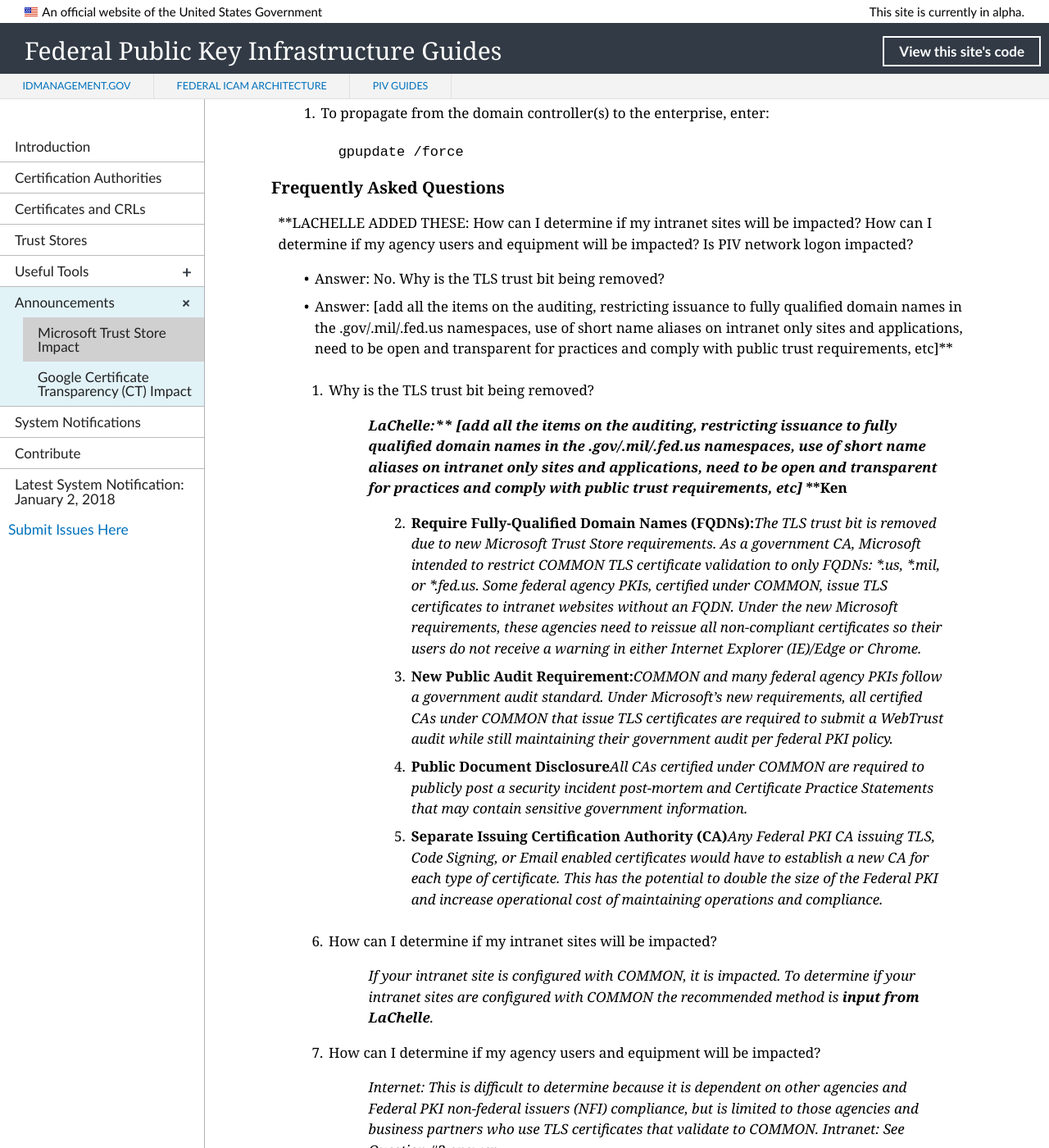
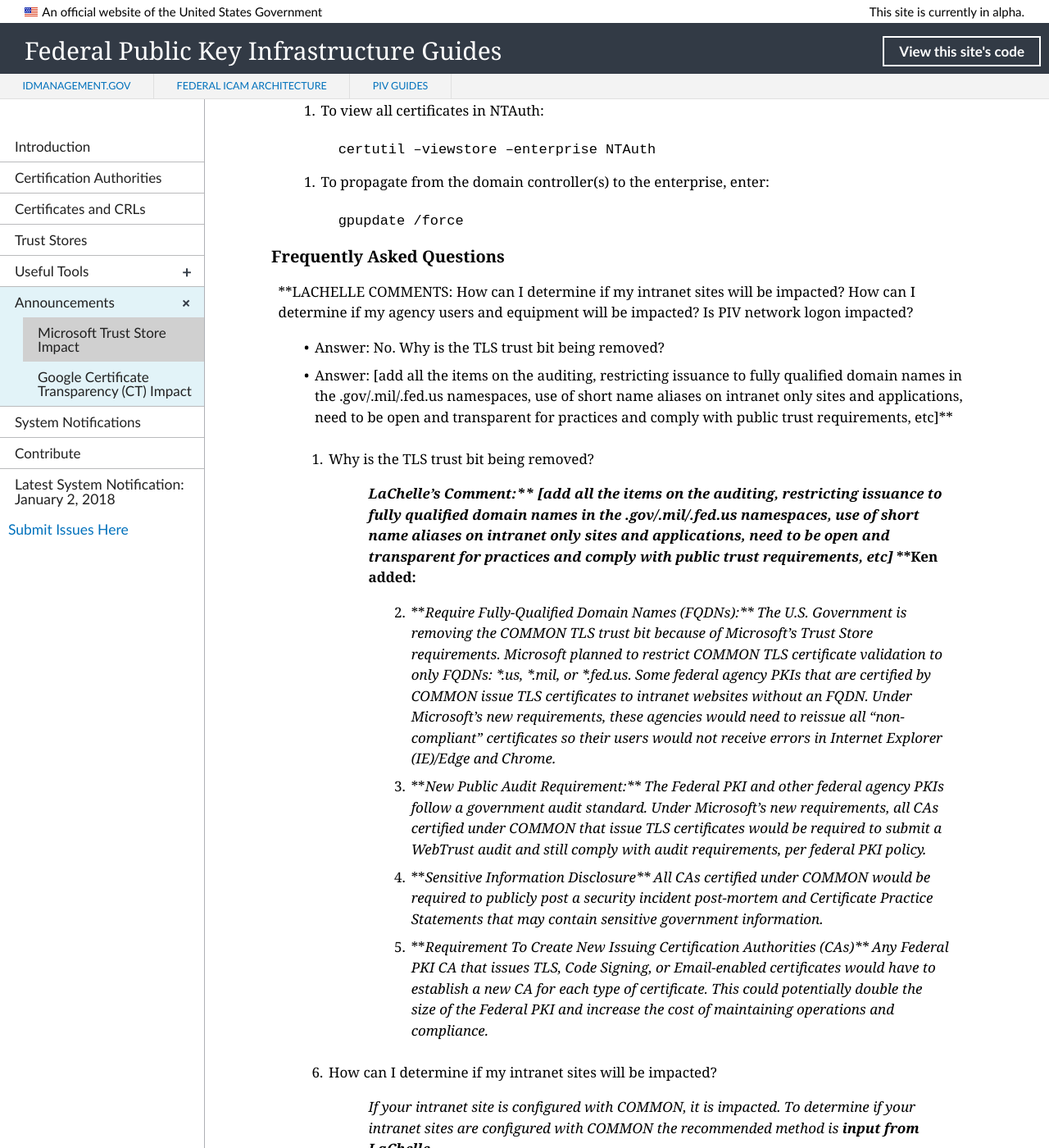
Before and after one commit to GSA/fpki-guides, a Jekyll site: the page built from _announcements/01_microsoft_constraint.md, in a window 1280 px wide and 1400 px high, scrolled down 2710 px. Shown: the whole window at 82% size. Built offline with Jekyll 4.4.1, drawn with Linux system fonts in a browser that asks for light colours; nearby versions of some CDN libraries; library files that are not in the unit come from our copies; some of the changed text lies outside the part shown.

Commit message:
Update 01_microsoft_constraint.md
Editorial changes to new content, "Why is TLS trust bit being removed?"

````diff
--- a/_announcements/01_microsoft_constraint.md
+++ b/_announcements/01_microsoft_constraint.md
@@ -28,8 +28,8 @@
 **Under what circumstances would the domain administrator use each of the 3 different procedures? (CB)**
 **Inconsistent terms: Enterprise Administrators (group), Enterprise Admin, domain administrator. (CB)**
 
-### Procedure 1?  Title?  Add COMMON Root CA to Your Enterprise Trust Store
-
+### Procedure 1 - Need a title
+**Requires what admin permissions level?** (CB)
 1. To limit the risks to your agency, you'll need to add the COMMON Root CA certificate to the Enterprise Trust Store (i.e., NTAuth Trust Store). Certificate details:
 
 | **Federal Common Policy CA (COMMON)**  | **Certificate Details**                             |
@@ -49,27 +49,26 @@
 		sha1sum <filename>.crt
 ```
 
-3. Add the COMMON Root CA certificate by using the Group Policy Object (GPO) **or the _certutil_ tool.
+3. Add the COMMON Root CA certificate to the NTAuth Trust Store by using the Group Policy Object (GPO) or the _certutil_ tool, as described below.
 
 ### (Recommended) GPO Method
-1. Log into a Domain Controller server as a member of the **Enterprise Administrators** group.<!--Plural "Administrators" is correct?  Consistency issue.-->
+1. Log into a Domain Controller server as a member of the **Enterprise Administrators** group.<!--Plural "Administrators" is correct?-->
 2. Open the GPMC: _gpmc.msc_
-3. Within the appropriate GPO applied to the Domain Controllers, go to _Computer Configuration\Policies\Windows Settings\Security Settings\Public Key Policies\ _.
+3. Within the appropriate GPO applied to the Domain Controllers, go to _Computer Configuration\Policies\Windows Settings\Security Settings\Public Key Policies\ _. <!--Unclear meaning of "appropriate GPO".-->
 4. Right-click **Trusted Root Certification Authorities**, and then click **Import**.
 5. On the **Welcome to the Certificate Import Wizard** page, click **Next**.
 6. On the **File to Import** page, enter the path to the certificate files (e.g., _\\adfsresource\c$\fcpca.cer_), and then click **Next**.
 7. On the **Certificate Store** page, click **Place all certificates in the following store**, and then click **Next**.
 8. On the **Completing the Certificate Import Wizard** page, verify your information, and then click **Finish**.
-9. Use the command: _gpupdate /force at the command line_ to replicate the group policy, or wait for it to replicate based on your replication time and settings.
+9. At the command line, enter: _gpupdate /force_ to replicate the group policy, or wait for it to replicate based on your replication time and settings.
 10. Open **MMC.exe &gt; File &gt; Add/Remove Snap-in &gt; Certificates &gt; Computer account &gt; Local computer**, and then click **OK**.
-In the **Certificate (Local Computer) &gt; Trusted Root Certification Authorities &gt; Certificates** folder, you should see a certificate **Issued to** and **Issued by Federal Common Policy CA**.
-11. Right-click on the **Federal Common Policy CA certificate**, and then click **properties** to verify that COMMON is enabled for all purposes.
+11. In the **Certificate (Local Computer) &gt; Trusted Root Certification Authorities &gt; Certificates** folder, you should see a certificate **Issued to** and **Issued by Federal Common Policy CA**.
+12. Right-click on the **Federal Common Policy CA certificate**, and then click **properties** to verify that COMMON is enabled for all purposes.
 
 ### Certutil Method
+Add the COMMON Root CA certificate to NTAuth Trust Store by using the _certuil_ tool. You must have **Enterprise Administrator** permissions for the domain to use _certutil_.
 
-Add the COMMON Root CA certificate by using the _certuil_ tool.  You must have **Enterprise Administrator** permissions for the domain to use _certutil_.<!--Above we say "Enterprise Administrators Group." Consistency issue. If that is correct, then should this person also be in the Enterprise Administators Group? Windows-related group?-->
-
-1. To publish/add a certificate to NTAuth, enter command:
+1. To publish/add a certificate to NTAuth, enter the command:
 
 ```
   	certutil –dspublish –f <certificate_to_publish.cer or fcpca.cer> NTAuthCA
@@ -88,7 +87,7 @@
 ```
 
 ### Frequently Asked Questions
-**LACHELLE ADDED THESE:
+**LACHELLE COMMENTS:
 How can I determine if my intranet sites will be impacted?
 How can I determine if my agency users and equipment will be impacted?
 Is PIV network logon impacted?
@@ -97,12 +96,12 @@
 - Answer: [add all the items on the auditing, restricting issuance to fully qualified domain names in the .gov/.mil/.fed.us namespaces, use of short name aliases on intranet only sites and applications, need to be open and transparent for practices and comply with public trust requirements, etc]**
 
 1. Why is the TLS trust bit being removed?
-> **_LaChelle:** [add all the items on the auditing, restricting issuance to fully qualified domain names in the .gov/.mil/.fed.us namespaces, use of short name aliases on intranet only sites and applications, need to be open and transparent for practices and comply with public trust requirements, etc]_
-**Ken**
-* **Require Fully-Qualified Domain Names (FQDNs):** _The TLS trust bit is removed due to new Microsoft Trust Store requirements. As a government CA, Microsoft intended to restrict COMMON TLS certificate validation to only FQDNs: *.us, *.mil, or *.fed.us. Some federal agency PKIs, certified under COMMON, issue TLS certificates to intranet websites without an FQDN. Under the new Microsoft requirements, these agencies need to reissue all non-compliant certificates so their users do not receive a warning in either Internet Explorer (IE)/Edge or Chrome._
-* **New Public Audit Requirement:** _COMMON and many federal agency PKIs follow a government audit standard. Under Microsoft's new requirements, all certified CAs under COMMON that issue TLS certificates are required to submit a WebTrust<!--Not always WebTrust--> audit while still maintaining their government audit per federal PKI policy._
-* **Public Document Disclosure** _All CAs certified under COMMON are required to publicly post a security incident post-mortem and Certificate Practice Statements that may contain sensitive government information._
-* **Separate Issuing Certification Authority (CA)** _Any Federal PKI CA issuing TLS, Code Signing, or Email enabled certificates would have to establish a new CA for each type of certificate. This has the potential to double the size of the Federal PKI and increase operational cost of maintaining operations and compliance._
+> **_LaChelle's Comment:** [add all the items on the auditing, restricting issuance to fully qualified domain names in the .gov/.mil/.fed.us namespaces, use of short name aliases on intranet only sites and applications, need to be open and transparent for practices and comply with public trust requirements, etc]_
+**Ken added:**
+* **_Require Fully-Qualified Domain Names (FQDNs):** The U.S. Government is removing the COMMON TLS trust bit because of Microsoft's Trust Store requirements. Microsoft planned to restrict COMMON TLS certificate validation to only FQDNs: *.us, *.mil, or *.fed.us. Some federal agency PKIs that are certified by COMMON issue TLS certificates to intranet websites without an FQDN. Under Microsoft's new requirements, these agencies would need to reissue all "non-compliant" certificates so their users would not receive errors in Internet Explorer (IE)/Edge and Chrome._
+* **_New Public Audit Requirement:** The Federal PKI and other federal agency PKIs follow a government audit standard. Under Microsoft's new requirements, all CAs certified under COMMON that issue TLS certificates would be required to submit a WebTrust<!--Not always WebTrust, acc. to MS info.--> audit and still comply with audit requirements, per federal PKI policy._
+* **_Sensitive Information Disclosure** All CAs certified under COMMON would be required to publicly post a security incident post-mortem and Certificate Practice Statements that may contain sensitive government information._<!--Is this Controlled Unclassified Information (CUI)?-->
+* **_Requirement To Create New Issuing Certification Authorities (CAs)** Any Federal PKI CA that issues TLS, Code Signing, or Email-enabled certificates would have to establish a new CA for each type of certificate. This could potentially double the size of the Federal PKI and increase the cost of maintaining operations and compliance._
 2. How can I determine if my intranet sites will be impacted?
 > _If your intranet site is configured with COMMON, it is impacted. To determine if your intranet sites are configured with COMMON the recommended method is **input from LaChelle**._
 3. How can I determine if my agency users and equipment will be impacted?
````
